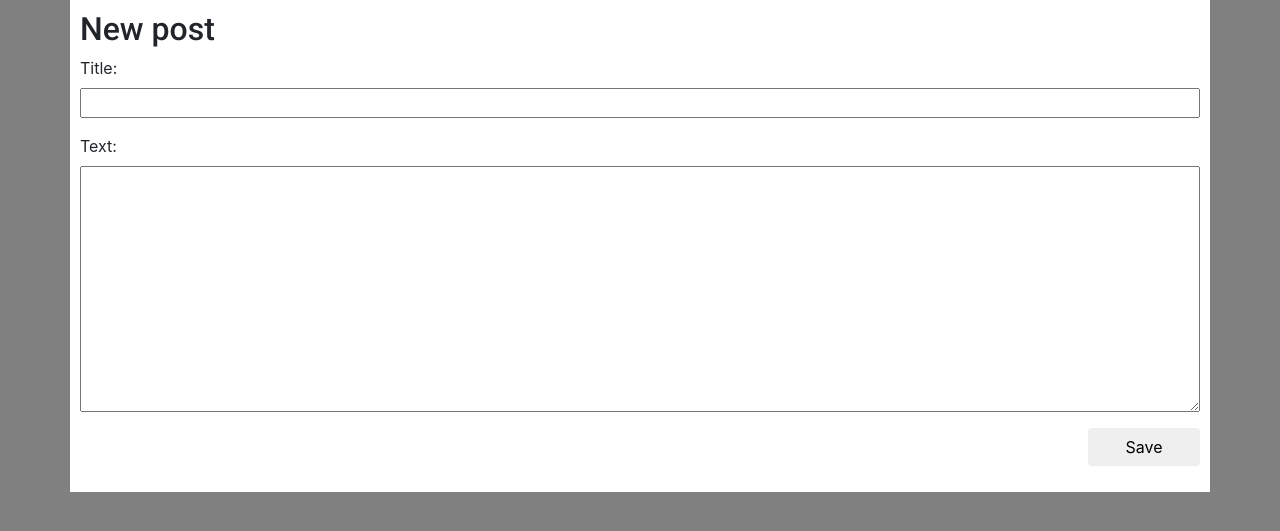
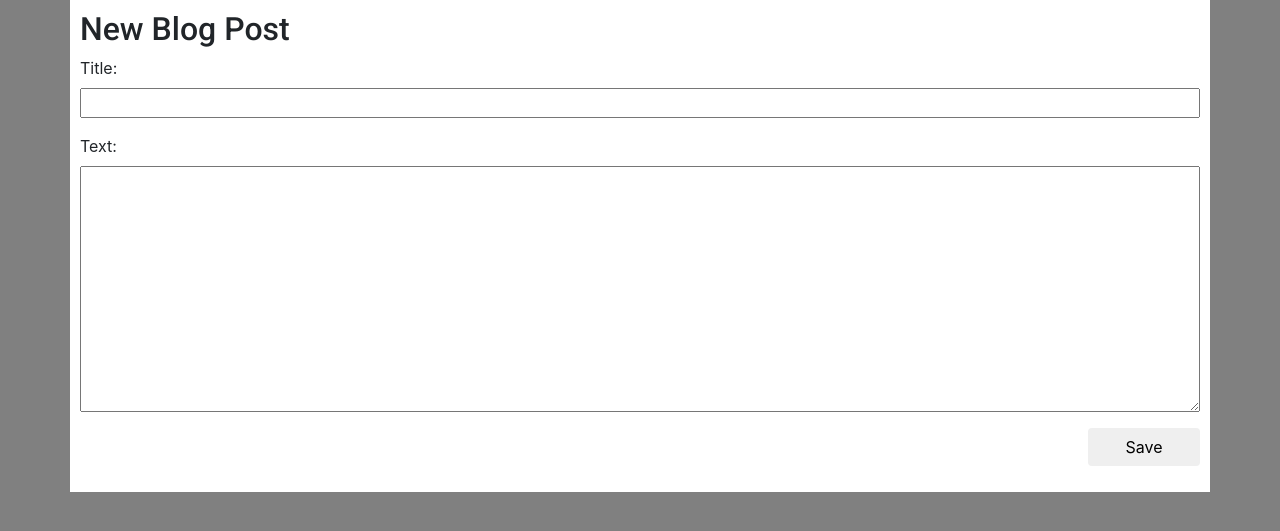
Before and after one commit to KenRoekasa/WebApp, a Django app: page /blog/new/ in a window 1280 px wide. Shown: the part 56-587 px from the top of the page. Run offline with Django 3.2, Linux system fonts and the light colour scheme; some libraries are stand-ins or nearby versions.

Commit message:
Change blog post new post header

```diff
--- a/app/templates/app/blog_new.html
+++ b/app/templates/app/blog_new.html
@@ -1,7 +1,7 @@
 {% extends 'app/index.html' %}
 {% block content %}
 <div class="content container blog_new">
-    <h2>New post</h2>
+    <h2>New Blog Post</h2>
     <form method="POST" class="post-form">{% csrf_token %}
         {{ form.as_p }}
         <div class = "save">
```
